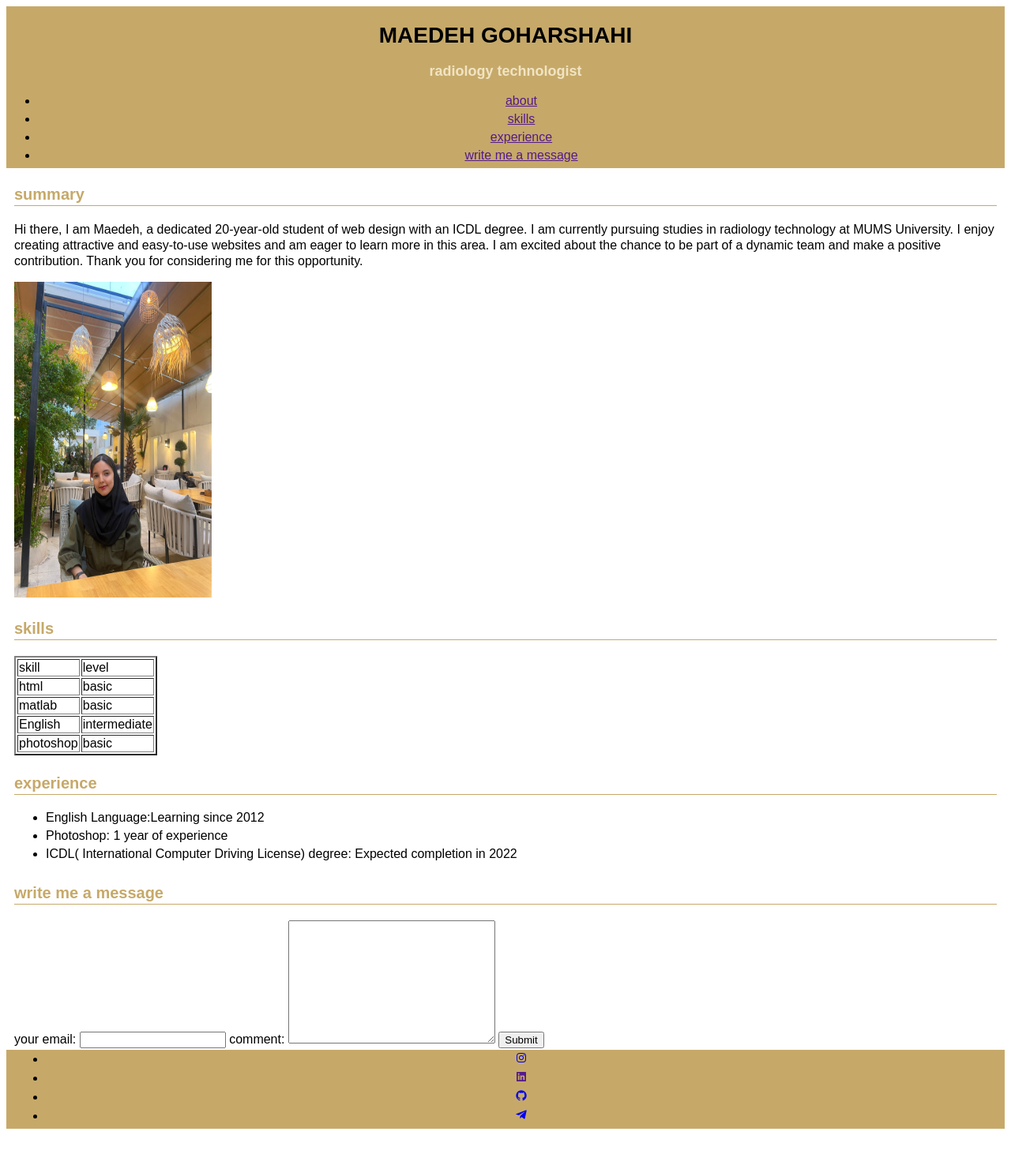
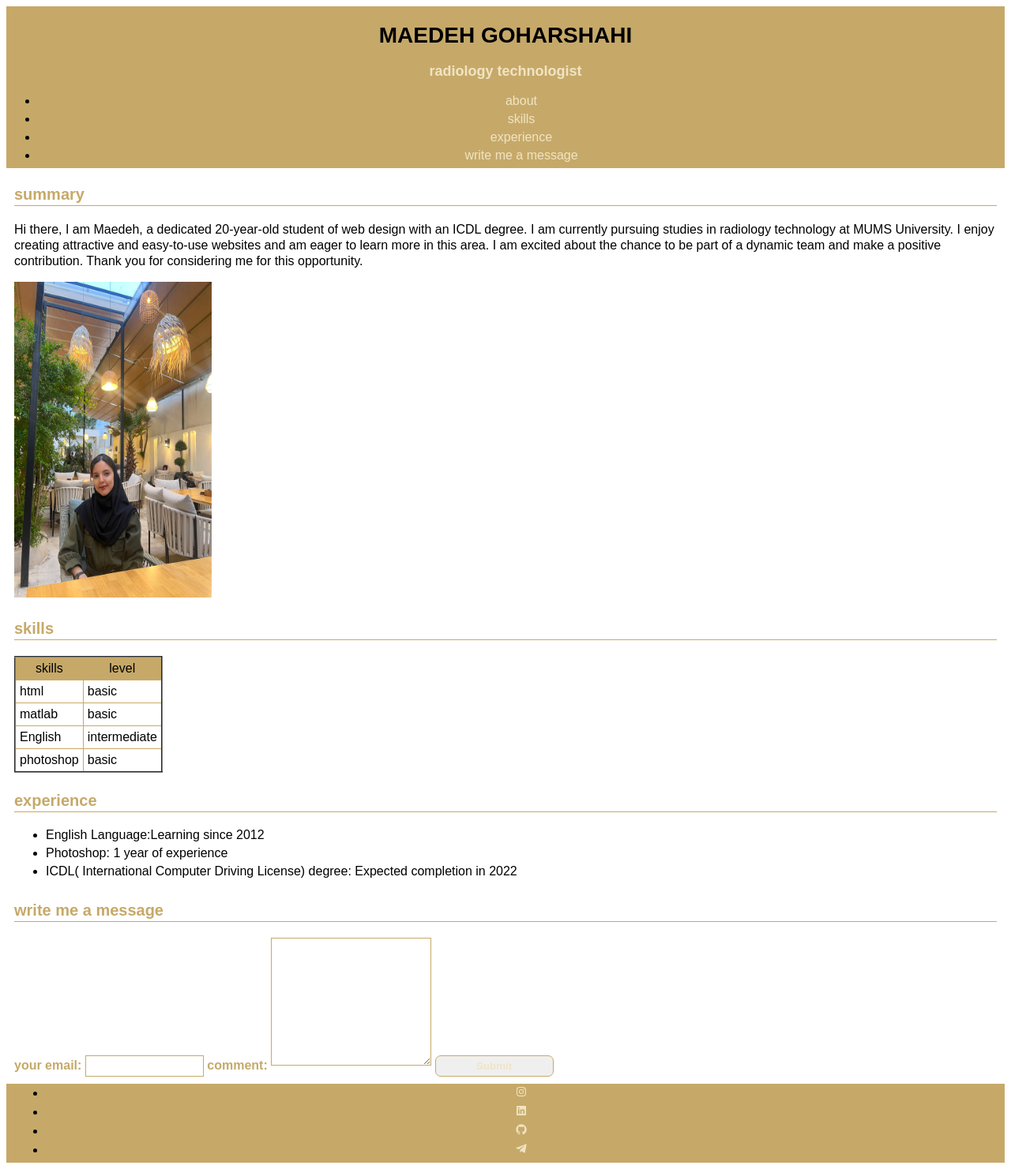
Before and after one commit to Maedehgoharshahi/web-course, a PHP site: page / in a window 1280 px wide. Shown: the whole page at 79% size. Before the commit the page ends 1430 px from the top, so only its background shows below. Run offline with PHP 8.4, Linux system fonts and the light colour scheme.

Commit message:
Add files via upload

```diff
--- a/project/index.html
+++ b/project/index.html
@@ -33,7 +33,7 @@
                 <h3>skills</h3>
                 <table border="2">
                     <tr>
-                        <td>skill</td>
+                        <td>skills</td>
                         <td>level</td>
                     </tr>
                     <tr>
--- a/project/style.css
+++ b/project/style.css
@@ -53,3 +53,63 @@ ul{
 li{
     margin-bottom: 5px;
 }
+
+a{
+    color: #f1e4c3;
+    text-decoration: none;
+}
+
+a:hover{
+    color: #c6a969;
+    background-color: #f1e4c3;
+    text-decoration: underline;
+}
+
+table{
+    border-collapse: collapse;
+    padding: 5px;
+}
+
+table tr:first-child{
+    background-color: #c6a969;
+    text-align: center;
+}
+
+td{
+    border: 1px solid #c6a969;
+    padding: 5px;
+}
+
+input,textarea{
+    border: 1px solid #c6a969;
+    padding: 5px;
+    margin-bottom: 5px;
+}
+
+input{
+    width: 150px;
+}
+
+textarea{
+    width: 203px;
+}
+
+label{
+    color: #c6a969;
+    font-weight: bold;
+}
+
+input[type="submit"]{
+    /* background-color: #c6a969; */
+    border-radius: 7px;
+    font-weight: bold;
+    margin-bottom: 7px;
+    color: #f1e4c3;
+}
+
+/* input[type="submit"]:hover{
+    background-color: #f1e4c3;
+    color: #c6a969;
+    border: 1px solid #f1e4c3;
+
+} */
```
